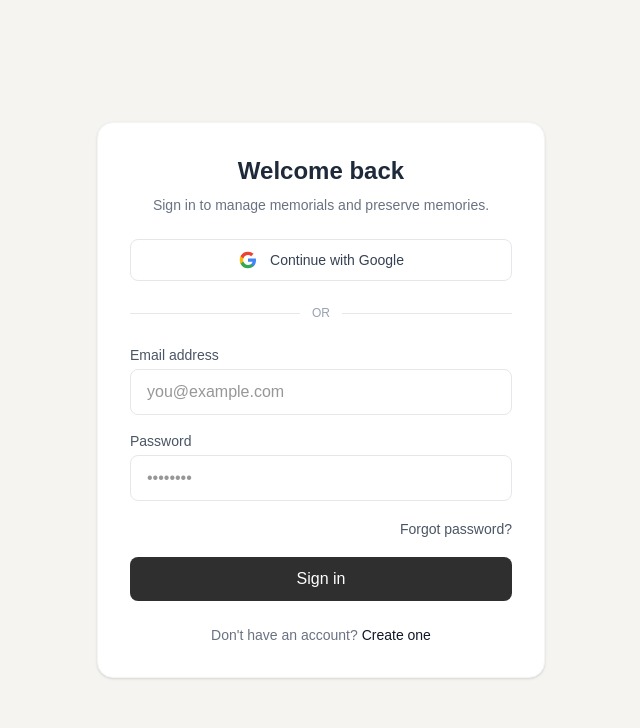
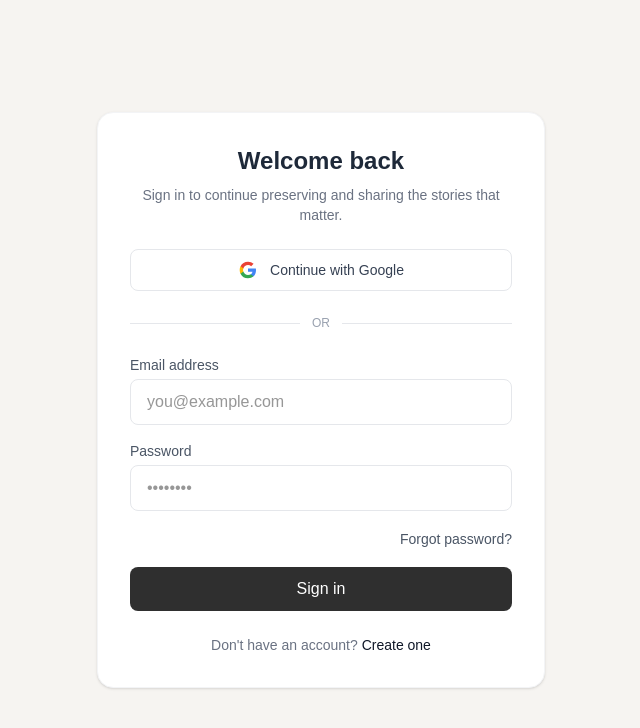
Before and after one commit to uriahkarikari/euloges, a Next.js app: page /login in a window 1280 px wide. Shown: the top 728 px of the page, without its empty margins (319-959 px from the left). Built offline with nearby package versions, Linux system fonts and the light colour scheme.

Commit message:
Update Lifebree sign-in copy

```diff
--- a/src/app/(auth)/login/page.tsx
+++ b/src/app/(auth)/login/page.tsx
@@ -89,7 +89,7 @@ router.refresh();
       </h1>
 
       <p className="text-sm text-gray-500 text-center mt-2">
-        Sign in to manage memorials and preserve memories.
+        Sign in to continue preserving and sharing the stories that matter.
       </p>
 
       <button
```
